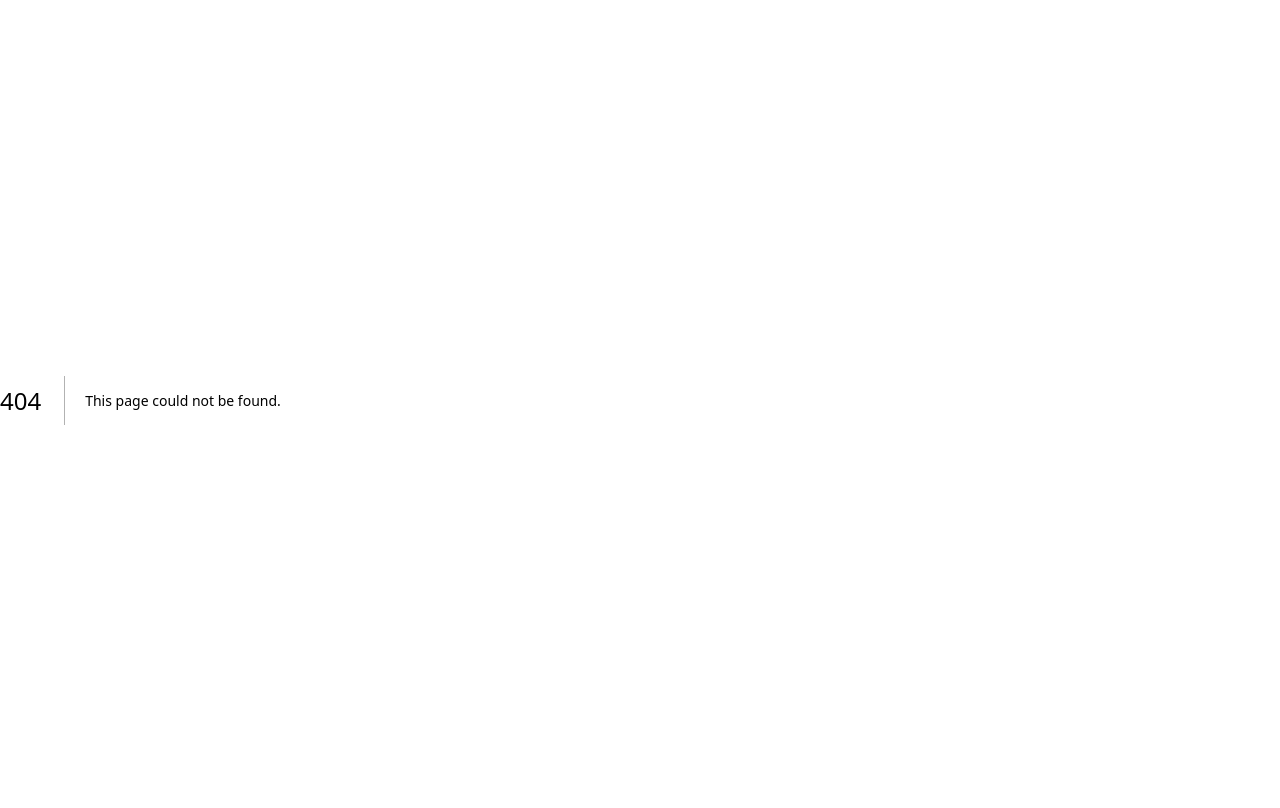
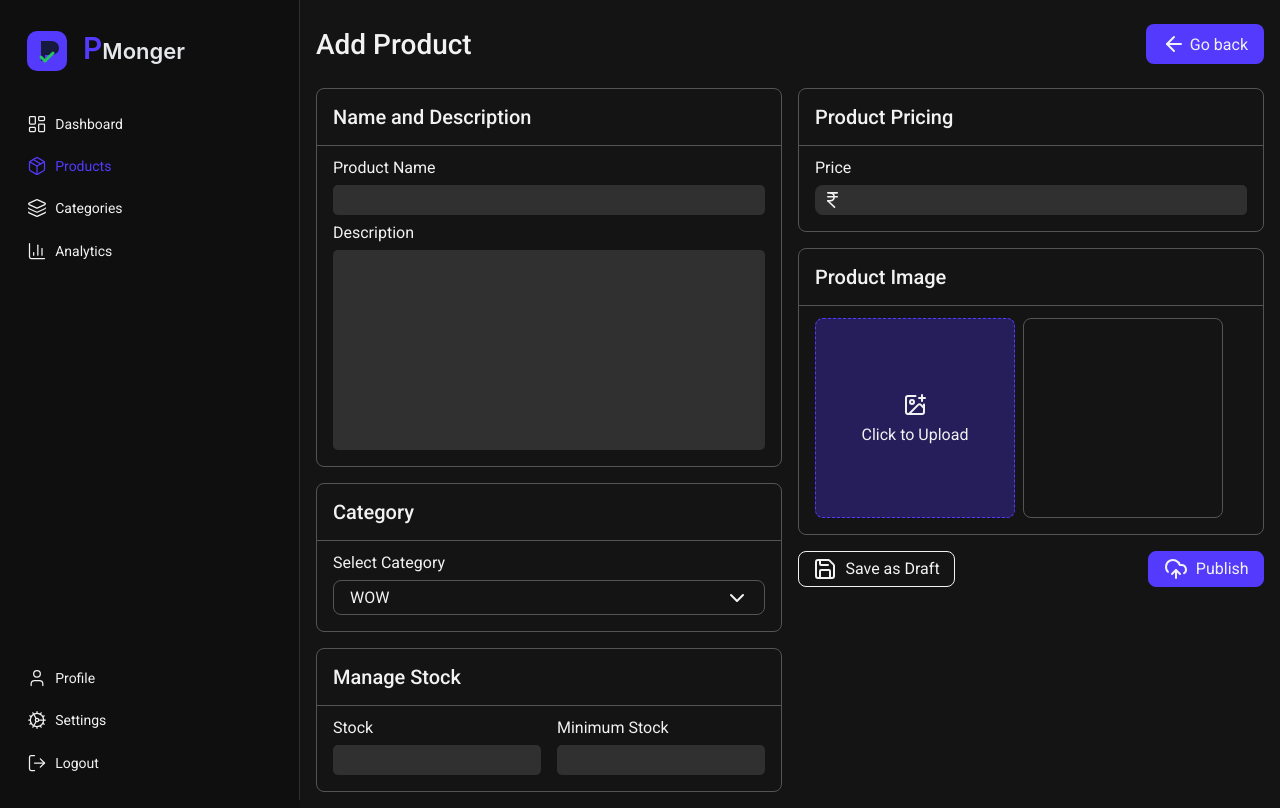
Before and after one commit to Shubham1823L/pmonger, a Next.js app in the folder web/: page /products/add-product in a window 1280 px wide. Before the commit this address had no page. Built offline with nearby package versions, Linux system fonts and the light colour scheme.

Commit message:
addProduct ui done

```diff
--- /dev/null
+++ b/web/app/(BaseLayout)/products/add-product/addProduct.module.css
@@ -0,0 +1,181 @@
+.form {
+    flex: 1;
+    display: flex;
+    gap: 1rem;
+
+    >* {
+        flex: 1;
+        display: flex;
+        flex-direction: column;
+        gap: 1rem;
+    }
+
+    fieldset {
+        border: 1px solid var(--neutral-border-lighter);
+        border-radius: 8px;
+        overflow: hidden;
+        display: flex;
+        flex-direction: column;
+
+        >div {
+            margin: .25rem 1rem 1rem 1rem;
+        }
+    }
+
+    input,
+    textarea {
+        border-radius: 5px;
+        padding: .5em 1em;
+        width: 100%;
+        font-size: 14px;
+        background-color: var(--add-product-input-box-bg);
+    }
+}
+
+.title {
+    font-size: 20px;
+    font-weight: 500;
+    border-bottom: 1px solid var(--neutral-border-lighter);
+    padding: 1rem;
+}
+
+.nameAndDesc {
+    display: flex;
+    flex-direction: column;
+    gap: .5rem;
+
+    textarea {
+        flex-basis: 200px;
+        flex-grow: 1;
+    }
+}
+
+.category {
+    display: flex;
+    flex-direction: column;
+    gap: .5rem;
+
+    select {
+        border: 1px solid var(--neutral-border-lighter);
+        border-radius: 8px;
+        padding: .5em 1em;
+        width: 100%;
+    }
+}
+
+.selectWrapper {
+    position: relative;
+
+    >svg {
+        position: absolute;
+        right: 1em;
+        top: 50%;
+        translate: 0 -50%;
+        transition: all .3s linear;
+        pointer-events: none;
+        z-index: 1;
+    }
+}
+
+
+.stock {
+    display: flex;
+    gap: 1rem;
+
+    >* {
+        flex: 1;
+        display: grid;
+        gap: .5rem;
+    }
+}
+
+/* sidebar */
+.pricing {
+    display: grid;
+    gap: .5rem;
+}
+
+.priceInputWrapper {
+    display: flex;
+    background-color: var(--add-product-input-box-bg);
+    border-radius: 8px;
+    align-items: center;
+    padding-left: .5em;
+}
+
+.image {
+    display: flex;
+    gap: .5rem;
+
+}
+
+.selectImage {
+    border: 1px dashed var(--primary-400);
+    border-radius: 8px;
+    background-color: hsl(from var(--primary-400) h s l / .3);
+    width: 200px;
+    aspect-ratio: 1;
+
+
+    label {
+        display: grid;
+        gap: .5rem;
+        place-content: center;
+        place-items: center;
+        height: 100%;
+        cursor: pointer;
+    }
+
+    input {
+        display: none;
+    }
+}
+
+.imagePreview {
+    width: 200px;
+    height: 200px;
+    border: 1px solid var(--neutral-border-lighter);
+    border-radius: 8px;
+    overflow: hidden;
+
+    img {
+        object-fit: contain;
+        height: 100%;
+        width: 100%;
+    }
+}
+
+.submitBtns {
+    display: flex;
+    justify-content: space-between;
+
+    button {
+        display: flex;
+        gap: .5rem;
+        align-items: center;
+        border: 1px solid;
+        border-radius: 8px;
+        padding: .3em .9em;
+    }
+
+    .draftBtn{
+        transition: all .15s linear;
+        &:hover{
+            background-color: var(--neutral-border);
+        }
+        &:active{
+            background-color:var(--neutral) ;
+        }
+    }
+    .publishBtn {
+        border-color: var(--primary-400);
+        background-color: var(--primary-400);
+        transition: all .15s linear;
+        &:hover{
+            background-color: var(--primary-300);
+        }
+        &:active{
+            background-color: var(--primary-400);
+        }
+    }
+}
--- /dev/null
+++ b/web/app/(BaseLayout)/products/add-product/page.tsx
@@ -0,0 +1,113 @@
+import { Metadata } from 'next'
+import React from 'react'
+import styles from './addProduct.module.css'
+import prodcutsStyles from '../products.module.css'
+import Link from 'next/link'
+import { ArrowLeft, ChevronDown, CloudUpload, ImagePlus, IndianRupee, Save } from 'lucide-react'
+
+export const metadata: Metadata = {
+  title: "Add Product - PMonger",
+  description: "Add new product"
+}
+
+const AddProduct = () => {
+  return (
+    <div className={prodcutsStyles.wrapper}>
+      <div className={prodcutsStyles.header}>
+        <h1>Add Product</h1>
+        <Link href='/products'>
+          <ArrowLeft size={24} />
+          <span>Go back</span>
+        </Link>
+      </div>
+
+      <form className={styles.form}>
+        <div className={styles.main}>
+          <FieldBase title='Name and Description'>
+            <div className={styles.nameAndDesc}>
+              <label htmlFor="name">Product Name</label>
+              <input type="text" id="name" />
+              <label htmlFor="description">Description</label>
+              <textarea id="description" />
+            </div>
+          </FieldBase>
+          <FieldBase title='Category'>
+            <div className={styles.category}>
+              <label htmlFor="category">Select Category</label>
+              <div className={styles.selectWrapper}>
+                <select id="category">
+                  <option value="0">WOW</option>
+                  <option value="1">goga</option>
+                </select>
+                <ChevronDown />
+              </div>
+
+            </div>
+          </FieldBase>
+          <FieldBase title='Manage Stock'>
+            <div className={styles.stock}>
+              <div>
+                <label htmlFor="stock">Stock</label>
+                <input type="number" id="stock" inputMode='numeric' />
+              </div>
+              <div>
+                <label htmlFor="minimumStock">Minimum Stock</label>
+                <input type="number" id="minimumStock" inputMode='numeric' />
+              </div>
+            </div>
+          </FieldBase>
+        </div>
+        <div className={styles.sidebar}>
+          <FieldBase title='Product Pricing'>
+            <div className={styles.pricing}>
+              <label htmlFor="price">Price</label>
+              <div className={styles.priceInputWrapper}>
+                <IndianRupee size={20} />
+                <input type="number" inputMode='numeric' id='price' />
+              </div>
+            </div>
+          </FieldBase>
+          <FieldBase title='Product Image'>
+            <div className={styles.image}>
+              <div className={styles.selectImage}>
+                <label htmlFor="selectImage">
+                  <ImagePlus />
+                  Click to Upload
+                </label>
+                <input type="file" accept='image/*' id='selectImage' />
+              </div>
+              <div className={styles.imagePreview}>
+                {/* <img className={styles.productImage} src="https://res.cloudinary.com/dvln1dlk4/image/upload/w_auto/q_auto/f_auto/v1767196817/lushiroProject_uploads/1767196816477-900961976_oamtmt.jpg" alt="product-image" /> */}
+              </div>
+            </div>
+          </FieldBase>
+          <div className={styles.submitBtns}>
+            <button className={styles.draftBtn}>
+              <Save /> Save as Draft
+            </button>
+            <button className={styles.publishBtn}>
+              <CloudUpload />  Publish
+            </button>
+          </div>
+        </div>
+      </form>
+    </div>
+  )
+}
+
+export default AddProduct
+
+type FieldBaseProps = {
+  children: React.ReactNode,
+  title: string,
+}
+
+const FieldBase = ({ children, title, }: FieldBaseProps) => {
+  return (
+    <fieldset className={styles.nameAndDesc}>
+      <legend className='sr-only'>{title}</legend>
+      <h2 className={styles.title}>{title}</h2>
+      {children}
+    </fieldset>
+  )
+}
--- a/web/app/(BaseLayout)/products/page.tsx
+++ b/web/app/(BaseLayout)/products/page.tsx
@@ -33,7 +33,7 @@ const Products = async () => {
         <div className={styles.wrapper}>
             <div className={styles.header}>
                 <h1>Products</h1>
-                <Link href='../products/addProduct'>
+                <Link href='../products/add-product'>
                     <Plus size={24} />
                     <span>Add Product</span>
                 </Link>
--- a/web/app/(BaseLayout)/products/products.module.css
+++ b/web/app/(BaseLayout)/products/products.module.css
@@ -3,6 +3,7 @@
     display: flex;
     flex-direction: column;
     gap: 1.5rem;
+    margin-top: .5rem;
 }
 
 .header {
--- a/web/app/globals.css
+++ b/web/app/globals.css
@@ -67,15 +67,36 @@ h6 {
     text-wrap: balance;
 }
 
+/* 9. Remove autofill colors */
+/*
+input:-webkit-autofill,
+input:-webkit-autofill:focus-within,
+input:-webkit-autofill:hover,
+input:-webkit-autofill:active {
+    -webkit-background-clip: text;
+    -webkit-text-fill-color: white;
+    caret-color: white;
+
+} */
+/* 10. Remove arrow in number type input */
+input::-webkit-outer-spin-button,
+input::-webkit-inner-spin-button {
+    -webkit-appearance: none;
+    margin: 0;
+    /* Optional: Removes any default margin */
+}
+
 /* Global Variables */
 
 :root {
-    --neutral: hsl(0 0 3);
-    --neutral-lighter: hsl(0 0 5);
-    --neutral-500: hsl(0 0 9);
-    --neutral-hover: hsl(0 0 10);
-    --neutral-border: hsl(0 0 15);
+    --neutral: hsl(0 0 6);
+    --neutral-lighter: hsl(0 0 8);
+    --neutral-500: hsl(0 0 12);
+    --neutral-hover: hsl(0 0 13);
+    --neutral-border: hsl(0 0 18);
+    --neutral-border-lighter: hsl(0 0 33);
 
+    --add-product-input-box-bg: hsl(0 0 19);
 
     --font-neutral: hsl(0 0 95);
 
@@ -106,6 +127,19 @@ button,
 a:hover {
     cursor: pointer;
 }
-div[role='button']{
+
+div[role='button'] {
     cursor: pointer;
 }
+
+.sr-only {
+    position: absolute;
+    width: 1px;
+    height: 1px;
+    padding: 0;
+    margin: -1px;
+    overflow: hidden;
+    clip: rect(0, 0, 0, 0);
+    white-space: nowrap;
+    border: 0;
+}
--- a/web/package.json
+++ b/web/package.json
@@ -9,6 +9,8 @@
     "lint": "eslint"
   },
   "dependencies": {
+    "@tanstack/react-query": "^5.90.16",
+    "@tanstack/react-query-devtools": "^5.91.2",
     "clsx": "^2.1.1",
     "cookie": "^1.1.1",
     "date-fns": "^4.1.0",
```
Also changed, not shown: web/app/(BaseLayout)/products/addProduct/page.tsx (deleted, +0 -17 lines), 1 other file (tests, documents, lock files or other folders).
